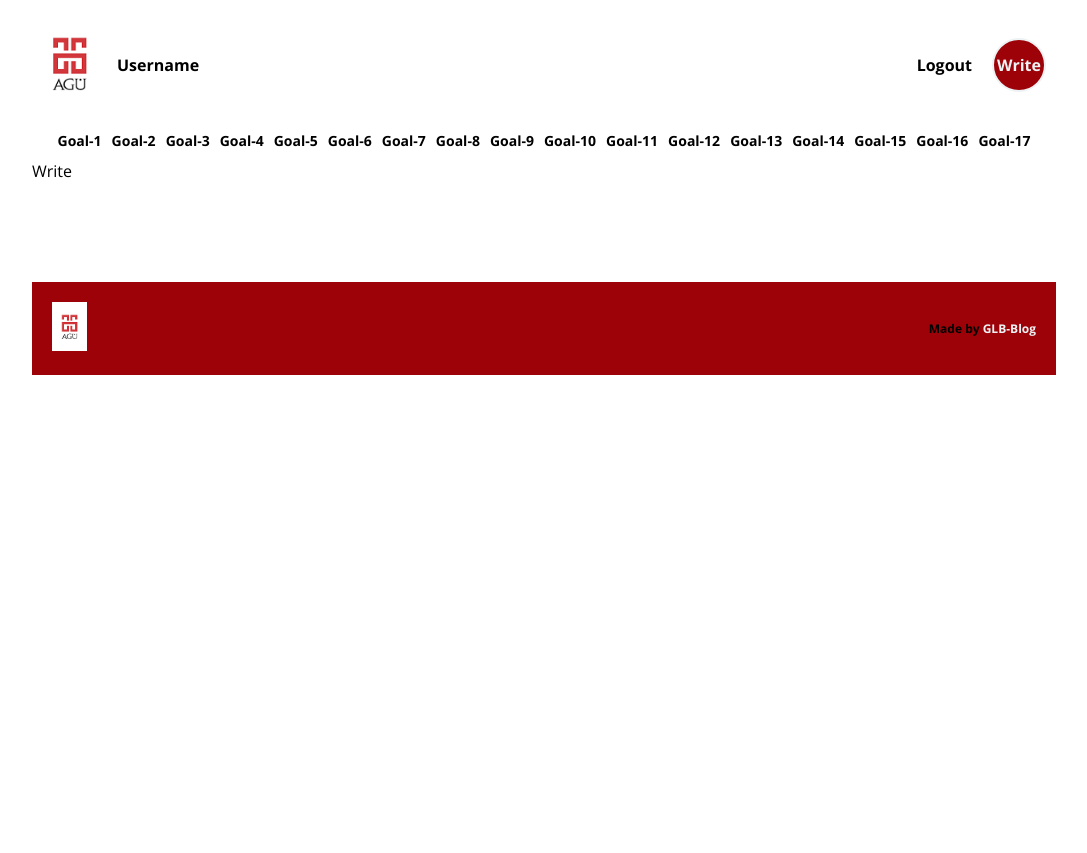
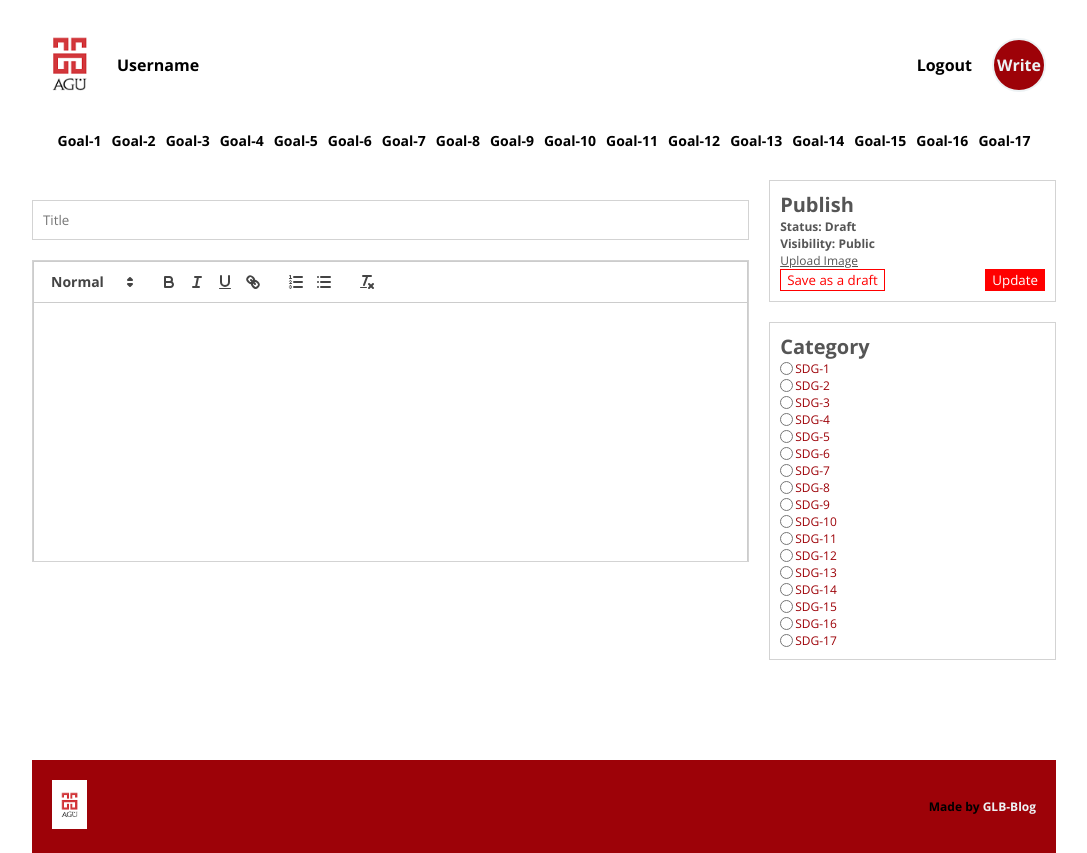
Before and after one commit to thejaxen/Blog, a React (Create React App) app in the folder client/: page /write in a window 1280 px wide. Shown: the whole page, without its empty margins (96-1183 px from the left). Before the commit the page ends 800 px from the top, so only its background shows below. Built offline with nearby package versions, Linux system fonts and the light colour scheme.

Commit message:
Adding New Post Page Design
ANPP design uploaded.

```diff
--- a/client/src/pages/Write.jsx
+++ b/client/src/pages/Write.jsx
@@ -1,8 +1,108 @@
-import React from 'react'
+import React, { useState } from 'react'
+import ReactQuill from 'react-quill';
+import 'react-quill/dist/quill.snow.css';
 
 const Write = () => {
+  const[value, setValue] = useState('');
+
   return (
-    <div>Write</div>
+    <div className='add'>
+      <div className="content">
+        <input type="text" placeholder="Title" />
+          <div className='editorContainer'>
+          <ReactQuill className="editor" theme="snow" value={value} onChange={setValue} />
+          </div>
+
+      </div>
+      <div className="menu">
+        <div className="item">
+        <h1>Publish</h1>
+        <span>
+          <b>Status:</b> Draft
+        </span>
+        <span>
+          <b>Visibility:</b> Public
+        </span>
+        <input style={{display:"none"}} type="file" id="file" name=""/>
+        <label className="file" htmlFoe="file">Upload Image</label>
+        <div className='buttons'>
+          <button>Save as a draft</button>
+          <button>Update</button>
+        </div>
+        </div>
+        <div className="item">
+          <h1>Category</h1>
+          <div className="cat">
+          <input type="radio" name="category" value="SDG-1" id="SDG-1"/>
+          <label htmlFor="SDG-1">SDG-1</label>
+          </div>
+          <div className="cat">
+          <input type="radio" name="category" value="SDG-1" id="SDG-1"/>
+          <label htmlFor="SDG-1">SDG-2</label>
+          </div>
+          <div className="cat">
+          <input type="radio" name="category" value="SDG-1" id="SDG-1"/>
+          <label htmlFor="SDG-1">SDG-3</label>
+          </div>
+          <div className="cat">
+          <input type="radio" name="category" value="SDG-1" id="SDG-1"/>
+          <label htmlFor="SDG-1">SDG-4</label>
+          </div>
+          <div className="cat">
+          <input type="radio" name="category" value="SDG-1" id="SDG-1"/>
+          <label htmlFor="SDG-1">SDG-5</label>
+          </div>
+          <div className="cat">
+          <input type="radio" name="category" value="SDG-1" id="SDG-1"/>
+          <label htmlFor="SDG-1">SDG-6</label>
+          </div>
+          <div className="cat">
+          <input type="radio" name="category" value="SDG-1" id="SDG-1"/>
+          <label htmlFor="SDG-1">SDG-7</label>
+          </div>
+          <div className="cat">
+          <input type="radio" name="category" value="SDG-1" id="SDG-1"/>
+          <label htmlFor="SDG-1">SDG-8</label>
+          </div>
+          <div className="cat">
+          <input type="radio" name="category" value="SDG-1" id="SDG-1"/>
+          <label htmlFor="SDG-1">SDG-9</label>
+          </div>
+          <div className="cat">
+          <input type="radio" name="category" value="SDG-1" id="SDG-1"/>
+          <label htmlFor="SDG-1">SDG-10</label>
+          </div>
+          <div className="cat">
+          <input type="radio" name="category" value="SDG-1" id="SDG-1"/>
+          <label htmlFor="SDG-1">SDG-11</label>
+          </div>
+          <div className="cat">
+          <input type="radio" name="category" value="SDG-1" id="SDG-1"/>
+          <label htmlFor="SDG-1">SDG-12</label>
+          </div>
+          <div className="cat">
+          <input type="radio" name="category" value="SDG-1" id="SDG-1"/>
+          <label htmlFor="SDG-1">SDG-13</label>
+          </div>
+          <div className="cat">
+          <input type="radio" name="category" value="SDG-1" id="SDG-1"/>
+          <label htmlFor="SDG-1">SDG-14</label>
+          </div>
+          <div className="cat">
+          <input type="radio" name="category" value="SDG-1" id="SDG-1"/>
+          <label htmlFor="SDG-1">SDG-15</label>
+          </div>
+          <div className="cat">
+          <input type="radio" name="category" value="SDG-1" id="SDG-1"/>
+          <label htmlFor="SDG-1">SDG-16</label>
+          </div>
+          <div className="cat">
+          <input type="radio" name="category" value="SDG-1" id="SDG-1"/>
+          <label htmlFor="SDG-1">SDG-17</label>
+          </div>
+        </div>
+      </div>
+    </div>
   )
 }
 
--- a/client/src/style.scss
+++ b/client/src/style.scss
@@ -185,5 +185,89 @@
           }
         }
       }
+
+      //WRİTE
+      .add{
+        margin-top: 20px;
+        display: flex;
+        gap:20px;
+
+        .content{
+          flex:5;
+          display: flex;
+          flex-direction:column;
+          gap:20px;
+          input{
+            padding: 10px;
+            border: 1px solid lightgray;
+          }
+
+          .editorContainer{
+            height: 300px;
+            overflow: scroll;
+            border: 1px solid lightgray;
+
+            .editor{
+              height: 100%;
+              border: none;
+            }
+          }
+        }
+
+        .menu{
+          flex:2;
+          display:flex;
+          flex-direction: column;
+          gap: 20px;
+
+          .item{
+            border:1px solid lightgray;
+            padding: 10px;
+            flex:1;
+            display:flex;
+            flex-direction: column;
+            justify-content: space-between;
+            font-size: 12px;
+            color: #555;
+
+            h1{
+              font-size:20px;
+            }
+
+            .file{
+              text-decoration: underline;
+              cursor: pointer;
+            }
+
+            .buttons{
+              display:flex;
+              justify-content: space-between;
+
+              :first-child{
+                cursor:pointer;
+                color:red;
+                background-color:white;
+                border: 1px solid red;
+                padding: 3px 5 px;
+              }
+
+              :last-child{
+                cursor:pointer;
+                color:white;
+                background-color:red;
+                border: 1px solid red;
+                padding: 3px 5 px;
+              }
+            }
+            .cat{
+              display:flex;
+              align-items:center;
+              gap: 2px;
+              color: rgb(157,2,8);
+            }
+
+          }
+        }
+      }
     }
   }
```
